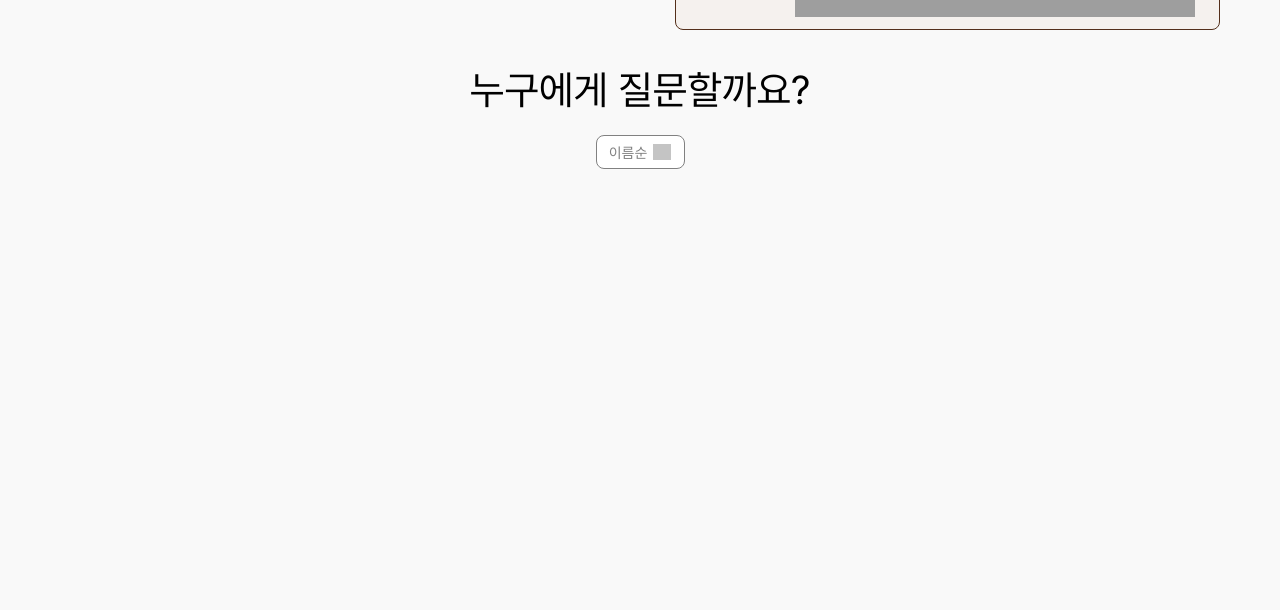
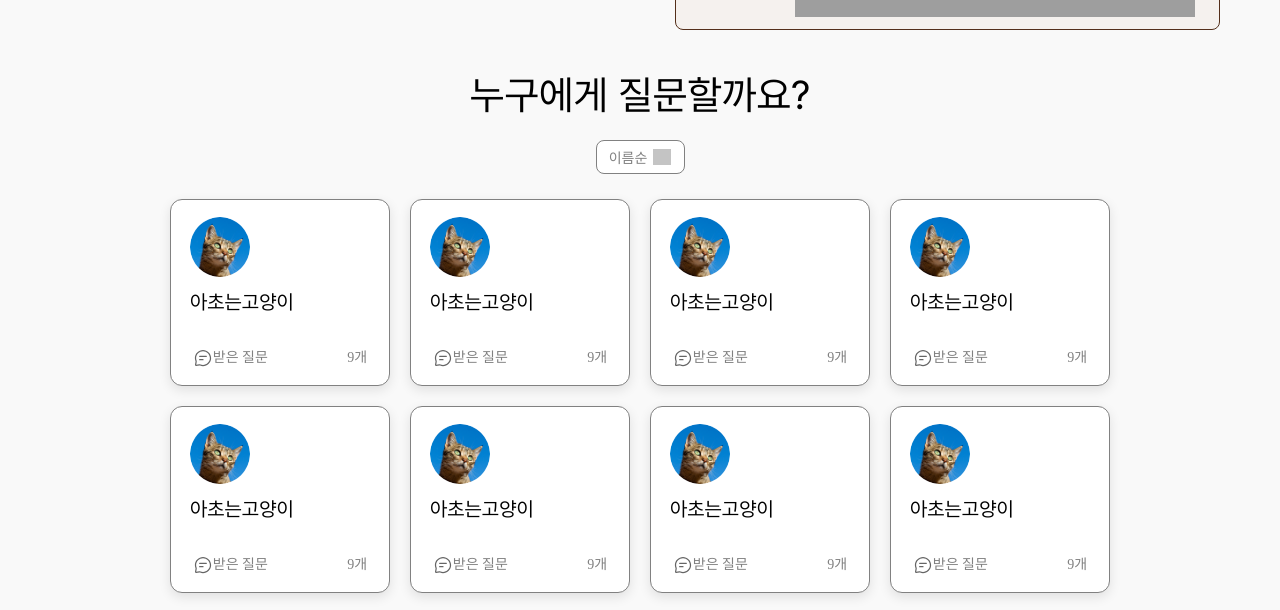
Before and after one commit to FE14-part2-team5-OpenMind/OpenMind_Team5, a React (Vite) app: page /list in a window 1280 px wide. Shown: the part 336-946 px from the top of the page. Before the commit the page ends 800 px from the top, so only its background shows below. Built offline with nearby package versions, Linux system fonts and the light colour scheme; grey boxes are pictures that could not be loaded.

Commit message:
feat: profile card component

```diff
--- /dev/null
+++ b/src/components/ProfileCard.jsx
@@ -0,0 +1,84 @@
+import React from "react";
+import profileImg from "../assets/images/profile-image.png";
+import messages from "../assets/icons/Messages.svg";
+import styled from "styled-components";
+
+const Card = styled.div`
+  height: 187px;
+  border-radius: 12px;
+  box-shadow: 0px 4px 12px rgba(0, 0, 0, 0.1);
+  display: flex;
+  flex-direction: column;
+  align-items: center;
+  justify-content: space-around;
+  background-color: white;
+  border: 1px solid var(--Grayscale-40);
+  cursor: pointer;
+`;
+
+const UserNameContainer = styled.div`
+  width: 180px;
+  height: 97px;
+  display: flex;
+  flex-direction: column;
+  align-items: flex-start;
+`;
+
+const ProfileImage = styled.img`
+  width: 60px;
+  height: 60px;
+  border-radius: 50%;
+  object-fit: cover;
+  margin-bottom: 15px;
+`;
+
+const Username = styled.h3`
+  font-size: 20px;
+  font-weight: 400;
+`;
+
+const QuestionContainer = styled.div`
+  width: 80%;
+  display: flex;
+  flex-direction: row;
+  justify-content: space-between;
+  align-items: center;
+  color: var(--Grayscale-40);
+  font-size: 14px;
+`;
+
+const QuestionIcon = styled.span`
+  display: flex;
+  align-items: center;
+
+  > img {
+    width: 20px;
+    height: 20px;
+
+    opacity: 0.6;
+  }
+`;
+
+const QuestionCount = styled.span`
+  margin-left: auto;
+`;
+
+const ProfileCard = () => {
+  return (
+    <Card>
+      <UserNameContainer>
+        <ProfileImage src={profileImg} alt="profile" />
+        <Username>아초는고양이</Username>
+      </UserNameContainer>
+      <QuestionContainer>
+        <QuestionIcon>
+          <img src={messages} alt="messages" />
+          <div>받은 질문</div>
+        </QuestionIcon>
+        <QuestionCount>9개</QuestionCount>
+      </QuestionContainer>
+    </Card>
+  );
+};
+
+export default ProfileCard;
--- a/src/pages/QuestionList.jsx
+++ b/src/pages/QuestionList.jsx
@@ -5,6 +5,7 @@ import ArrowDownIcon from "../assets/icons/Arrow-down.svg";
 import ArrowUpIcon from "../assets/icons/Arrow-up.svg";
 import React, { useState } from "react";
 import Button from "../components/Button";
+import ProfileCard from "../components/ProfileCard";
 
 const QuestionList = () => {
   const [sortOrder, setSortOrder] = useState("이름순");
@@ -54,6 +55,17 @@ const QuestionList = () => {
           )}
         </SortDropdown>
       </TitleContainer>
+
+      <ProfileContainer>
+        <ProfileCard />
+        <ProfileCard />
+        <ProfileCard />
+        <ProfileCard />
+        <ProfileCard />
+        <ProfileCard />
+        <ProfileCard />
+        <ProfileCard />
+      </ProfileContainer>
     </Container>
   );
 };
@@ -90,7 +102,7 @@ const TitleContainer = styled.div`
   display: flex;
   flex-direction: column;
   align-items: center;
-  margin: 20px auto;
+  margin: 25px auto;
 `;
 
 const Title = styled.h1`
@@ -154,3 +166,11 @@ const DropdownItem = styled.li`
     background: #f0f0f0;
   }
 `;
+
+const ProfileContainer = styled.div`
+  width: 940px;
+  margin: 0 auto;
+  display: grid;
+  grid-template-columns: repeat(auto-fill, minmax(200px, 1fr));
+  gap: 20px;
+`;
```
